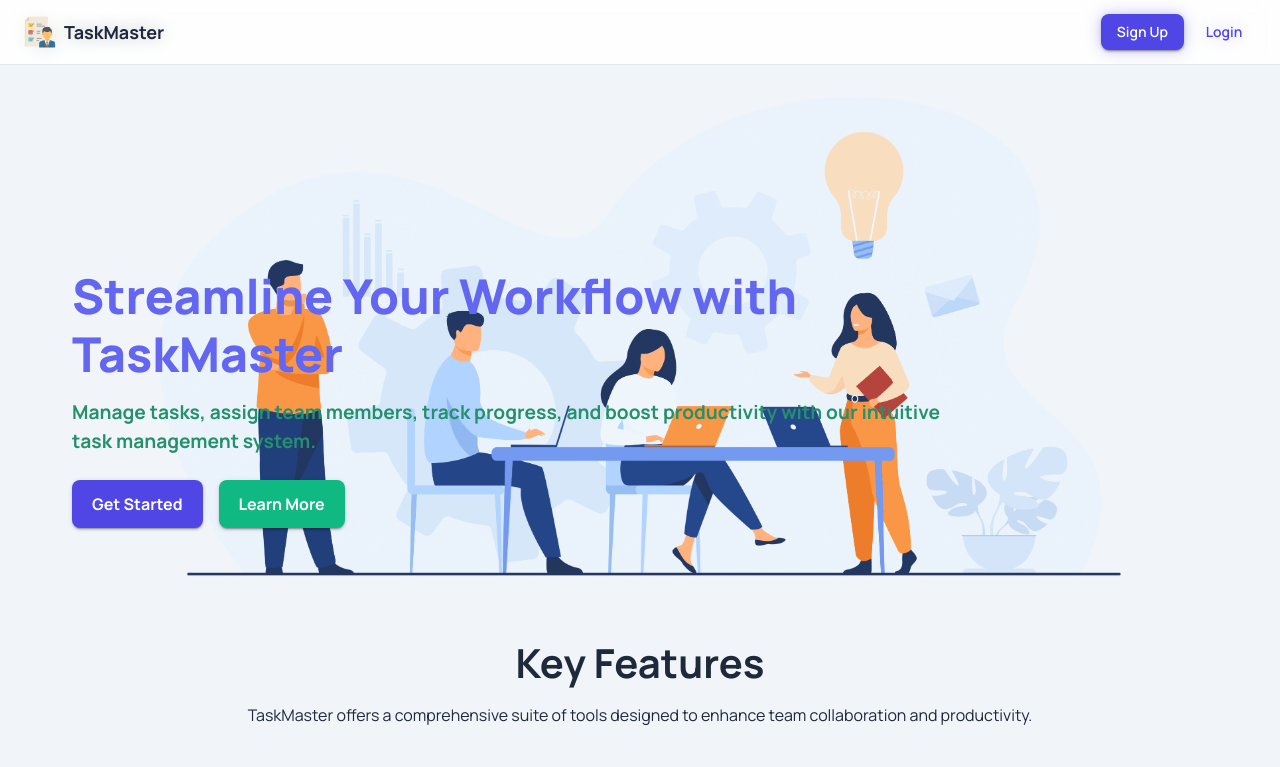
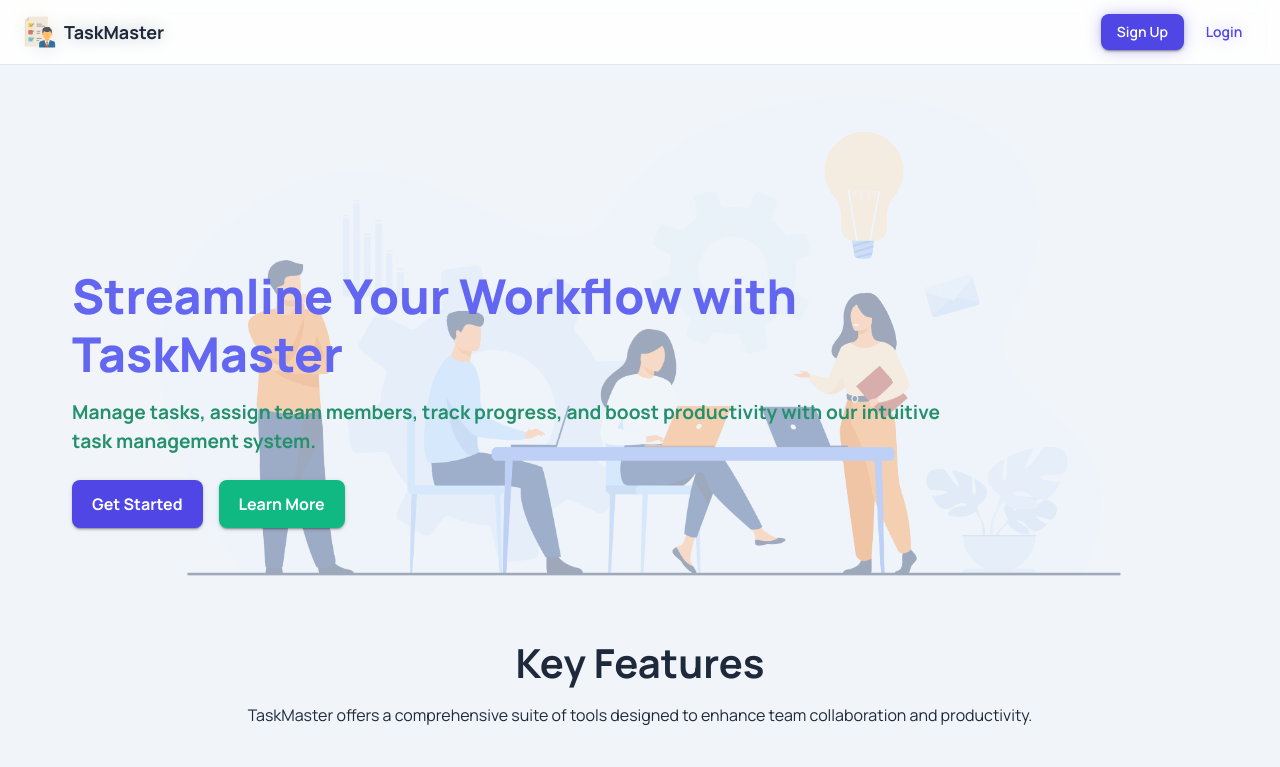
Before and after one commit to Sahil-1827/task-management-system-frontend, a Next.js app: page / in a window 1280 px wide. Shown: the top 767 px of the page. Built offline with nearby package versions, Linux system fonts and the light colour scheme.

Commit message:
dark mode light mode, landing image opactity change

```diff
--- a/app/page.js
+++ b/app/page.js
@@ -68,7 +68,7 @@ export default function Home() {
             // width={500}
             // height={500}
             quality={100}
-            // style={{ zIndex: -1 }}
+            style={{ opacity: theme.palette.mode === 'light' ? 0.4 : 0.6 }}
           />
           <Box
             sx={{
```
